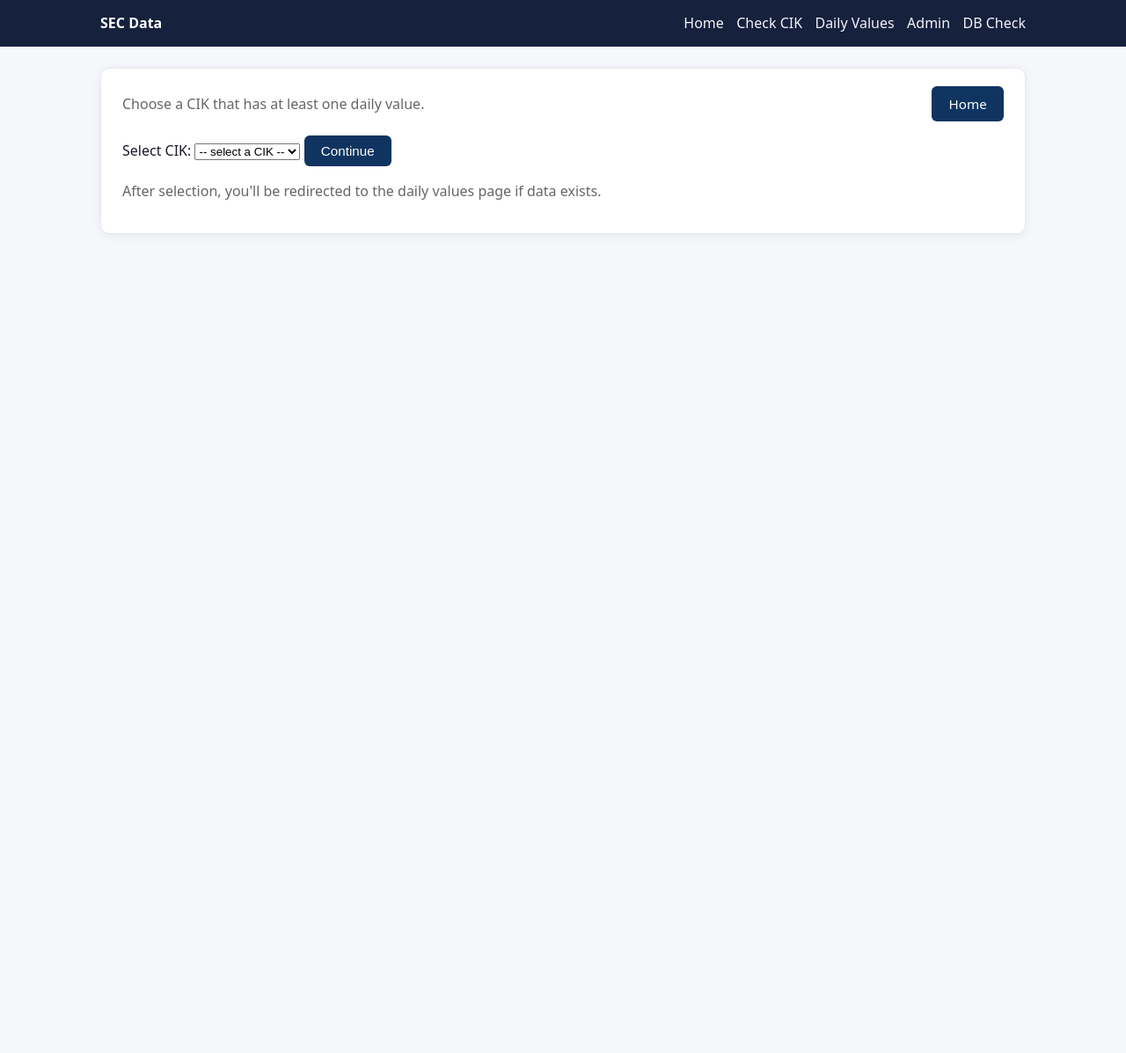
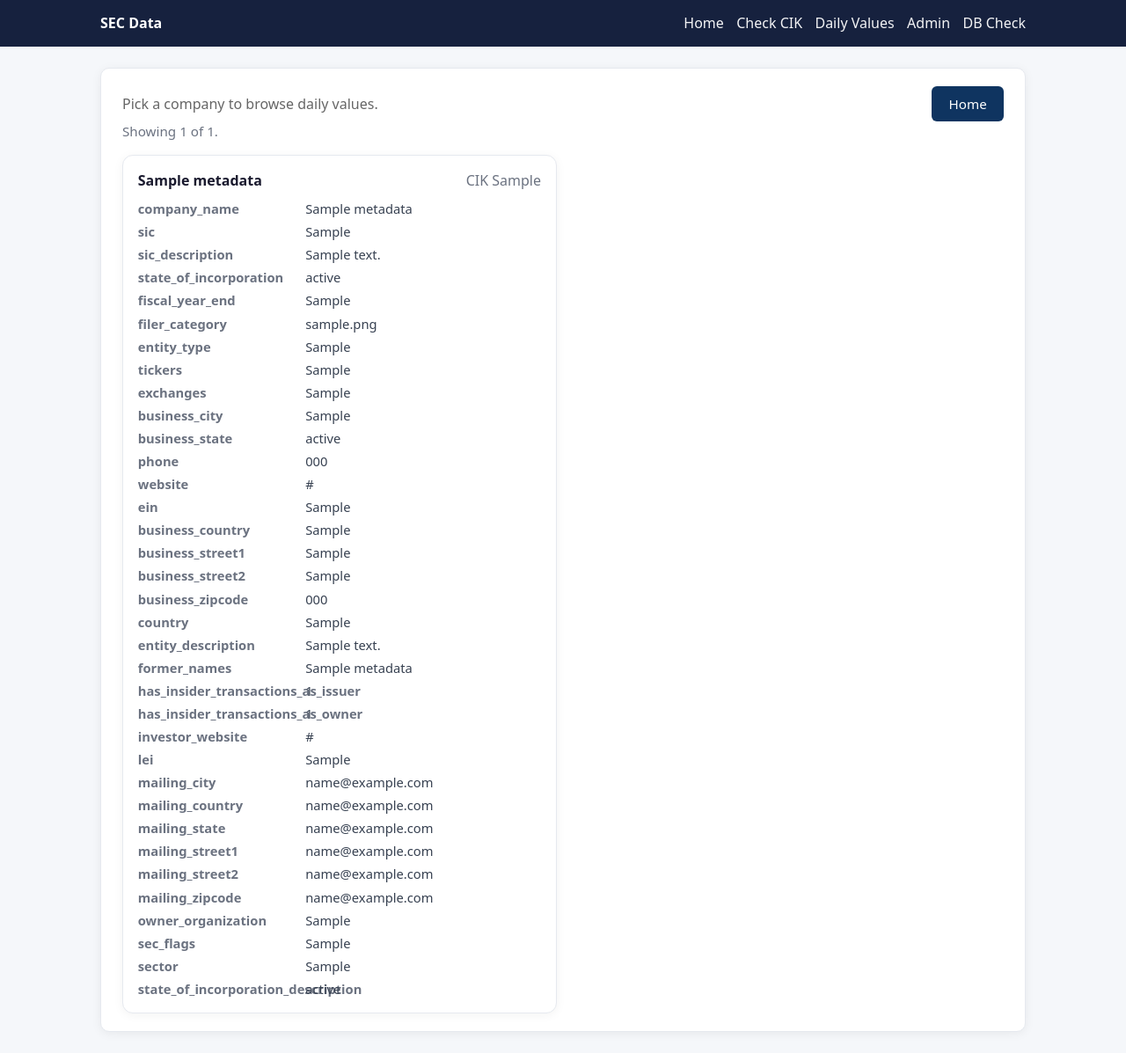
Before and after one commit to onkovstefan-dot/sec_test, a Flask app: page /check-cik in a window 1280 px wide. Shown: the whole page at 88% size. Before the commit the page ends 266 px from the top, so only its background shows below. Run offline with Flask 3, Linux system fonts and the light colour scheme; tables that the repository leaves empty hold one stand-in row (values such as "Sample post").

Commit message:
select_cik

```diff
--- a/api/pages/check_cik.py
+++ b/api/pages/check_cik.py
@@ -1,4 +1,4 @@
-from flask import Blueprint, request, redirect, url_for, render_template
+from flask import Blueprint, request, redirect, url_for, render_template, jsonify
 
 import db
 from models.daily_values import DailyValue
@@ -13,19 +13,100 @@ from api.services.daily_values_service import (
 check_cik_bp = Blueprint("check_cik", __name__)
 
 
+def _serialize_entity_card(session, entity):
+    meta_row = session.query(EntityMetadata).filter_by(entity_id=entity.id).first()
+    metadata = {}
+    company_name = None
+
+    if meta_row is not None:
+        # company_name is both a headline field and also part of metadata
+        company_name = getattr(meta_row, "company_name", None)
+
+        # Keep only actual columns (avoid SA internals)
+        for col in meta_row.__table__.columns:
+            if col.name == "entity_id":
+                continue
+            v = getattr(meta_row, col.name)
+            if v is None:
+                continue
+            metadata[col.name] = v
+
+    # Provide a stable ordering for the most useful fields
+    prefer_order = [
+        "company_name",
+        "sic",
+        "sic_description",
+        "state_of_incorporation",
+        "fiscal_year_end",
+        "filer_category",
+        "entity_type",
+        "tickers",
+        "exchanges",
+        "business_city",
+        "business_state",
+        "phone",
+        "website",
+        "ein",
+    ]
+    ordered_metadata = {}
+    for k in prefer_order:
+        if k in metadata:
+            ordered_metadata[k] = metadata[k]
+    for k in sorted(metadata.keys()):
+        if k not in ordered_metadata:
+            ordered_metadata[k] = metadata[k]
+
+    return {
+        "entity_id": entity.id,
+        "cik": entity.cik,
+        "company_name": company_name,
+        "metadata": ordered_metadata,
+    }
+
+
 @check_cik_bp.route("/check-cik", methods=["GET"])
 def check_cik_page():
-    """CIK selection page: if data exists redirect to /daily-values, else show message."""
+    """CIK selection page.
+
+    UX:
+    - No dropdown. Instead show CIKs as selectable cards with metadata.
+    - Preload 20 cards on initial HTML render.
+    - A "Load more" button fetches additional cards via JSON from this same route.
+
+    Behavior compatibility:
+    - If a CIK is provided and it has data, redirect to /daily-values as before.
+    """
     cik_input = request.args.get("cik", "").strip()
     cik = normalize_cik(cik_input)
 
+    # Pagination for card list
+    offset = request.args.get("offset", default=0, type=int)
+    limit = request.args.get("limit", default=20, type=int)
+    fmt = (request.args.get("format") or "").lower().strip()
+
     session = db.SessionLocal()
     try:
-        # Only show entities that actually have at least one daily_values row
         entities = list_entities_with_daily_values(session)
 
+        # If the user is selecting cards incrementally
+        if fmt == "json" or request.accept_mimetypes.best == "application/json":
+            slice_ = entities[offset : offset + limit]
+            cards = [_serialize_entity_card(session, e) for e in slice_]
+            next_offset = offset + len(cards)
+            has_more = next_offset < len(entities)
+            return jsonify(
+                {
+                    "offset": offset,
+                    "limit": limit,
+                    "count": len(cards),
+                    "total": len(entities),
+                    "next_offset": next_offset,
+                    "has_more": has_more,
+                    "cards": cards,
+                }
+            )
+
         message = ""
-        selected_metadata = None
         if cik:
             selected_entity = get_entity_by_cik(session, cik)
 
@@ -42,19 +123,6 @@ def check_cik_page():
             if not selected_entity:
                 message = f"No entity found for CIK '{cik}'."
             else:
-                meta_row = (
-                    session.query(EntityMetadata)
-                    .filter_by(entity_id=selected_entity.id)
-                    .first()
-                )
-                if meta_row is not None:
-                    selected_metadata = {
-                        col.name: getattr(meta_row, col.name)
-                        for col in meta_row.__table__.columns
-                        if getattr(meta_row, col.name) is not None
-                        and col.name != "entity_id"
-                    }
-
                 has_data = (
                     session.query(DailyValue.id)
                     .filter(DailyValue.entity_id == selected_entity.id)
@@ -71,13 +139,23 @@ def check_cik_page():
                     )
                 message = f"No daily values found for CIK '{cik}'."
 
+        # Initial HTML render: preload first 20
+        preload_offset = 0
+        preload_limit = 20
+        preload_entities = entities[preload_offset : preload_offset + preload_limit]
+        cards = [_serialize_entity_card(session, e) for e in preload_entities]
+        next_offset = preload_offset + len(cards)
+        has_more = next_offset < len(entities)
+
         return (
             render_template(
                 "pages/check_cik.html",
-                entities=entities,
-                cik=cik,
+                cards=cards,
                 message=message,
-                selected_metadata=selected_metadata,
+                next_offset=next_offset,
+                limit=preload_limit,
+                has_more=has_more,
+                total=len(entities),
             ),
             200,
         )
--- a/static/css/app.css
+++ b/static/css/app.css
@@ -227,3 +227,86 @@ td.empty {
     color: #888;
     padding: 1.5rem;
 }
+
+/* Check CIK cards page */
+.cik-grid {
+    display: grid;
+    grid-template-columns: repeat(2, minmax(0, 1fr));
+    gap: 0.9rem;
+    margin-top: 1rem;
+}
+
+@media (max-width: 900px) {
+    .cik-grid {
+        grid-template-columns: 1fr;
+    }
+}
+
+.cik-card {
+    display: block;
+    background: #fff;
+    border: 1px solid var(--border);
+    border-radius: 12px;
+    padding: 1rem 1.05rem;
+    text-decoration: none;
+    color: inherit;
+    box-shadow: 0 2px 12px rgba(0, 0, 0, .05);
+    transition: transform .12s ease, box-shadow .12s ease, border-color .12s ease;
+}
+
+.cik-card:hover {
+    transform: translateY(-1px);
+    box-shadow: 0 6px 22px rgba(0, 0, 0, .08);
+    border-color: #cdd7e7;
+}
+
+.cik-card__header {
+    display: flex;
+    justify-content: space-between;
+    gap: 0.75rem;
+    align-items: baseline;
+    margin-bottom: 0.55rem;
+}
+
+.cik-card__title {
+    font-weight: 800;
+    color: var(--text);
+}
+
+.cik-card__cik {
+    color: #6b7280;
+    font-variant-numeric: tabular-nums;
+    white-space: nowrap;
+}
+
+.cik-card__dl {
+    margin: 0;
+    display: grid;
+    grid-template-columns: 180px 1fr;
+    gap: 0.25rem 0.65rem;
+    font-size: 0.92rem;
+    color: #374151;
+}
+
+.cik-card__dl dt {
+    margin: 0;
+    font-weight: 650;
+    color: #6b7280;
+}
+
+.cik-card__dl dd {
+    margin: 0;
+    word-break: break-word;
+}
+
+.cik-actions {
+    display: flex;
+    justify-content: center;
+    margin-top: 1rem;
+}
+
+.cik-note {
+    color: #6b7280;
+    font-size: 0.95rem;
+    margin-top: 0.5rem;
+}
--- /dev/null
+++ b/static/js/check_cik_cards.js
@@ -0,0 +1,80 @@
+// filepath: static/js/check_cik_cards.js
+
+(function () {
+    function qs(sel) { return document.querySelector(sel); }
+
+    const btn = qs('#load-more');
+    const grid = qs('#cik-grid');
+
+    if (!btn || !grid) return;
+
+    btn.addEventListener('click', async function () {
+        const curOffset = parseInt(btn.getAttribute('data-offset') || '0', 10);
+        const limit = parseInt(btn.getAttribute('data-limit') || '20', 10);
+
+        btn.disabled = true;
+        btn.textContent = 'Loading…';
+
+        try {
+            const url = `/check-cik?format=json&offset=${encodeURIComponent(curOffset)}&limit=${encodeURIComponent(limit)}`;
+            const res = await fetch(url, { headers: { 'Accept': 'application/json' } });
+            if (!res.ok) throw new Error(`HTTP ${res.status}`);
+            const payload = await res.json();
+
+            const cards = payload.cards || [];
+            for (const c of cards) {
+                const a = document.createElement('a');
+                a.className = 'cik-card';
+                a.href = `/check-cik?cik=${encodeURIComponent(c.cik)}`;
+
+                const header = document.createElement('div');
+                header.className = 'cik-card__header';
+
+                const title = document.createElement('div');
+                title.className = 'cik-card__title';
+                title.textContent = c.company_name || 'Company';
+
+                const cik = document.createElement('div');
+                cik.className = 'cik-card__cik';
+                cik.textContent = `CIK ${c.cik}`;
+
+                header.appendChild(title);
+                header.appendChild(cik);
+
+                const body = document.createElement('dl');
+                body.className = 'cik-card__dl';
+
+                const md = c.metadata || {};
+                const entries = Object.entries(md);
+                for (const [k, v] of entries) {
+                    const dt = document.createElement('dt');
+                    dt.textContent = k;
+                    const dd = document.createElement('dd');
+                    dd.textContent = String(v);
+                    body.appendChild(dt);
+                    body.appendChild(dd);
+                }
+
+                a.appendChild(header);
+                a.appendChild(body);
+
+                grid.appendChild(a);
+            }
+
+            const newOffset = payload.next_offset ?? (curOffset + cards.length);
+            btn.setAttribute('data-offset', String(newOffset));
+
+            if (!payload.has_more) {
+                btn.remove();
+            } else {
+                btn.disabled = false;
+                btn.textContent = 'Load more';
+            }
+        } catch (err) {
+            console.error(err);
+            btn.disabled = false;
+            btn.textContent = 'Load more';
+            alert('Failed to load more CIKs.');
+        }
+    });
+})();
--- a/templates/pages/check_cik.html
+++ b/templates/pages/check_cik.html
@@ -5,41 +5,44 @@
 {% block content %}
 <div class="card">
     <div class="toolbar">
-        <div class="hint">Choose a CIK that has at least one daily value.</div>
+        <div>
+            <div class="hint">Pick a company to browse daily values.</div>
+            {% if total is not none %}
+            <div class="cik-note">Showing {{ cards|length }} of {{ total }}.</div>
+            {% endif %}
+        </div>
         <div><a class="button" href="/">Home</a></div>
     </div>
 
-    <form method="GET" action="/check-cik">
-        <label for="cik">Select CIK:</label>
-        <select id="cik" name="cik" required>
-            <option value="">-- select a CIK --</option>
-            {% for e in entities %}
-            <option value="{{ e.cik }}" {% if e.cik==cik %}selected{% endif %}>{{ e.cik }}</option>
-            {% endfor %}
-        </select>
-        <button type="submit">Continue</button>
-    </form>
+    {% if message %}
+    <div class="warn">{{ message }}</div>
+    {% endif %}
 
-    {% if selected_metadata %}
-    <div class="meta" style="margin-top: 14px;">
-        <strong>Entity metadata</strong>
-        <table style="margin-top: 8px; width: 100%;">
-            <tbody>
-                {% for k, v in selected_metadata.items() %}
-                <tr>
-                    <td style="width: 260px; opacity: 0.8;"><code>{{ k }}</code></td>
-                    <td style="word-break: break-word;">{{ v }}</td>
-                </tr>
+    <div id="cik-grid" class="cik-grid">
+        {% for c in cards %}
+        <a class="cik-card" href="/check-cik?cik={{ c.cik }}">
+            <div class="cik-card__header">
+                <div class="cik-card__title">{{ c.company_name or 'Company' }}</div>
+                <div class="cik-card__cik">CIK {{ c.cik }}</div>
+            </div>
+            <dl class="cik-card__dl">
+                {% for k, v in c.metadata.items() %}
+                <dt>{{ k }}</dt>
+                <dd>{{ v }}</dd>
                 {% endfor %}
-            </tbody>
-        </table>
+            </dl>
+        </a>
+        {% endfor %}
+    </div>
+
+    {% if has_more %}
+    <div class="cik-actions">
+        <button id="load-more" data-offset="{{ next_offset }}" data-limit="{{ limit }}">Load more</button>
     </div>
     {% endif %}
-
-    {% if message %}
-    <p class="error">{{ message }}</p>
-    {% endif %}
-
-    <p class="hint">After selection, you'll be redirected to the daily values page if data exists.</p>
 </div>
 {% endblock %}
+
+{% block scripts %}
+<script src="{{ url_for('static', filename='js/check_cik_cards.js') }}"></script>
+{% endblock %}
```
Also changed, not shown: 2 other files.
